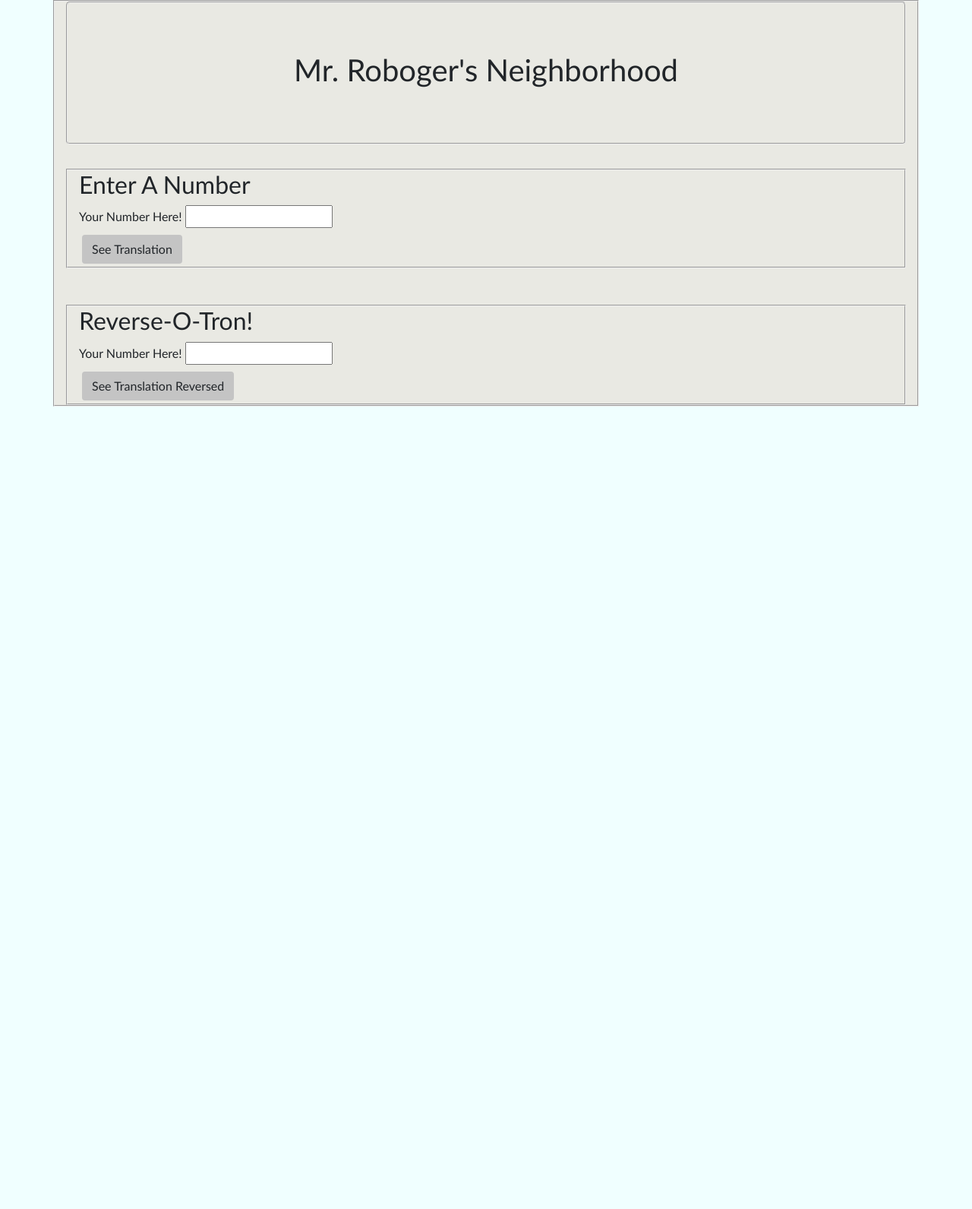
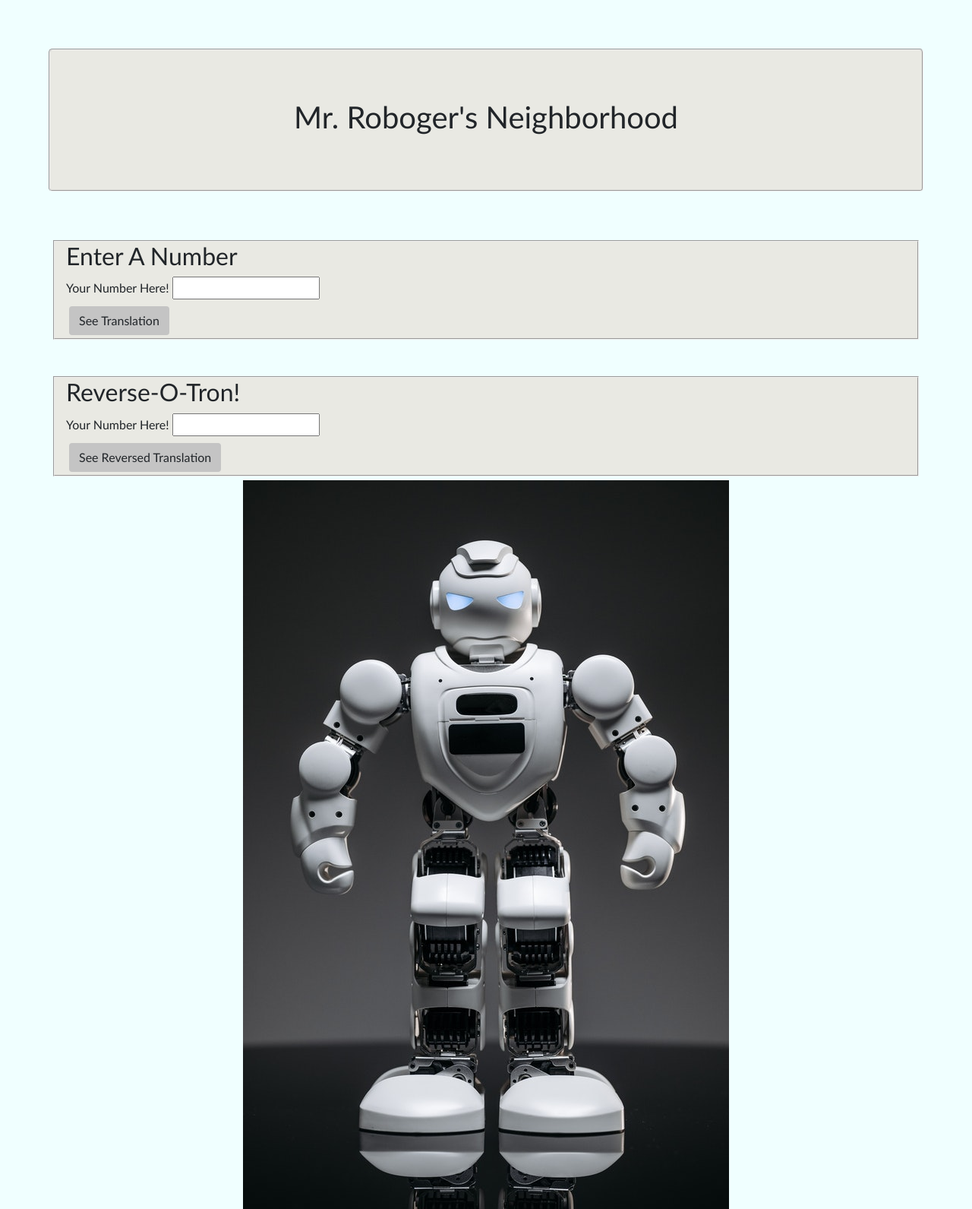
Before and after one commit to waredaniel/Arrays-and-Looping, a plain HTML site: page index.html in a window 1280 px wide. Shown: the whole page at 76% size. Before the commit the page ends 800 px from the top, so only its background shows below. Drawn offline with Linux system fonts and the light colour scheme.

Commit message:
Add robot image and final formatting changes.

```diff
--- a/css/styles.css
+++ b/css/styles.css
@@ -2,6 +2,7 @@
 background-color: rgb(233, 233, 227);
 border-style: groove;
 border-width: 2px;
+margin: 5%;
 
 }
 
@@ -25,3 +26,17 @@ h1 {
   background-color: rgb(196, 196, 196);
   text-align: left;
 }
+
+#translation {
+  text-align: center;
+
+}
+#translationRev {
+  text-align: center;
+}
+
+.image {
+  margin-top: 5px;
+  margin-right: 25%;
+  margin-left: 25%;
+}
--- a/index.html
+++ b/index.html
@@ -8,7 +8,7 @@
   <title>Mr. Roboger's Neighborhood</title>
 
 <body>
-    <div class="container">
+    <div class="container1">
       <div class="jumbotron">
         <h1>Mr. Roboger's Neighborhood</h1>
       </div>
@@ -37,7 +37,7 @@
               <label for="userInput2">Your Number Here!</label>
               <input id="userInput2" type="number" min="0">
             </div>
-            <button type="submit" class="btn">See Translation Reversed</button>
+            <button type="submit" class="btn">See Reversed Translation</button>
         </form>
       </div>
 
@@ -45,7 +45,8 @@
       </div>
 </div>
 
-
-
+  <div class="image">
+    <img src="img/robot.jpg" alt="A photo of a robot">
+  </div>
 </body>
 </html>
```
Also changed, not shown: img/robot.jpg (added), 3 other files.
